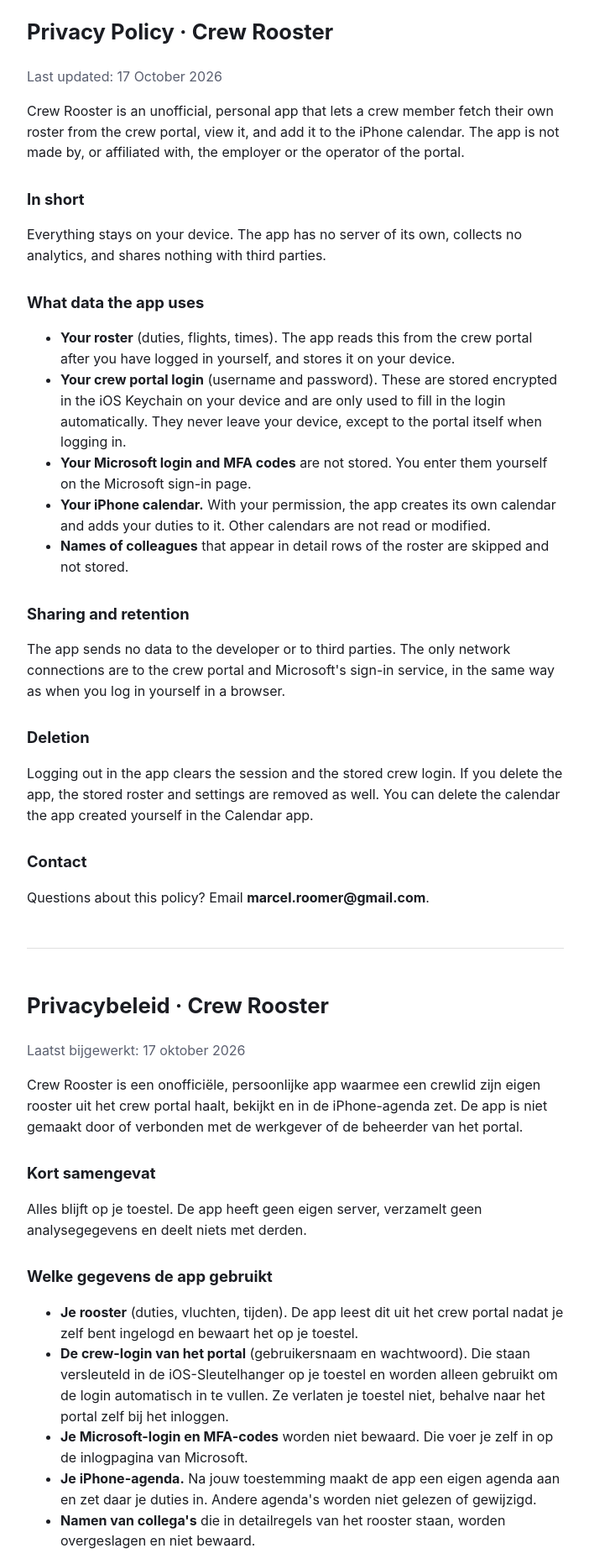
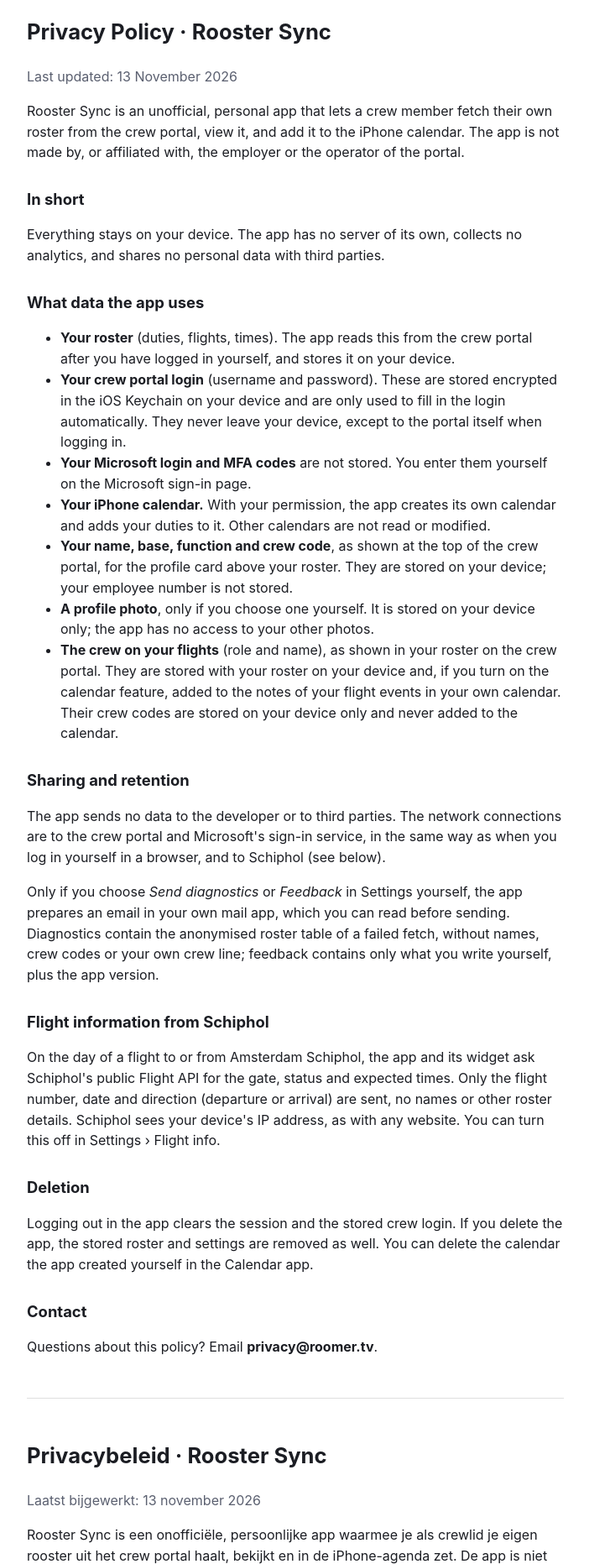
Before and after one commit to djroomer/crew-rooster, a plain HTML site: page index.html in a window 1280 px wide. Shown: the part 60-1923 px from the top of the page at 84% size, without its empty margins (288-990 px from the left). Drawn offline with Linux system fonts and the light colour scheme.

Commit message:
Privacybeleid Rooster Sync 1.1: vluchtinfo Schiphol, widget, diagnose/feedback per mail

```diff
--- a/index.html
+++ b/index.html
@@ -3,7 +3,7 @@
 <head>
 <meta charset="utf-8">
 <meta name="viewport" content="width=device-width, initial-scale=1">
-<title>Privacy Policy / Privacybeleid · Crew Rooster</title>
+<title>Privacy Policy / Privacybeleid · Rooster Sync</title>
 <style>
   body { font: 16px/1.55 -apple-system, system-ui, sans-serif; max-width: 40rem; margin: 2rem auto; padding: 0 1rem; color: #1b1d23; background: #fff; }
   h1 { font-size: 1.6rem; } h2 { font-size: 1.15rem; margin-top: 1.8rem; }
@@ -15,13 +15,13 @@
 <body>
 <nav><a href="#en">English</a><a href="#nl">Nederlands</a></nav>
 <section id="en" lang="en">
-<h1>Privacy Policy · Crew Rooster</h1>
-<p class="muted">Last updated: 17 October 2026</p>
+<h1>Privacy Policy · Rooster Sync</h1>
+<p class="muted">Last updated: 13 November 2026</p>
 
-<p>Crew Rooster is an unofficial, personal app that lets a crew member fetch their own roster from the crew portal, view it, and add it to the iPhone calendar. The app is not made by, or affiliated with, the employer or the operator of the portal.</p>
+<p>Rooster Sync is an unofficial, personal app that lets a crew member fetch their own roster from the crew portal, view it, and add it to the iPhone calendar. The app is not made by, or affiliated with, the employer or the operator of the portal.</p>
 
 <h2>In short</h2>
-<p>Everything stays on your device. The app has no server of its own, collects no analytics, and shares nothing with third parties.</p>
+<p>Everything stays on your device. The app has no server of its own, collects no analytics, and shares no personal data with third parties.</p>
 
 <h2>What data the app uses</h2>
 <ul>
@@ -29,27 +29,35 @@
   <li><strong>Your crew portal login</strong> (username and password). These are stored encrypted in the iOS Keychain on your device and are only used to fill in the login automatically. They never leave your device, except to the portal itself when logging in.</li>
   <li><strong>Your Microsoft login and MFA codes</strong> are not stored. You enter them yourself on the Microsoft sign-in page.</li>
   <li><strong>Your iPhone calendar.</strong> With your permission, the app creates its own calendar and adds your duties to it. Other calendars are not read or modified.</li>
-  <li><strong>Names of colleagues</strong> that appear in detail rows of the roster are skipped and not stored.</li>
+  <li><strong>Your name, base, function and crew code</strong>, as shown at the top of the crew portal, for the profile card above your roster. They are stored on your device; your employee number is not stored.</li>
+  <li><strong>A profile photo</strong>, only if you choose one yourself. It is stored on your device only; the app has no access to your other photos.</li>
+  <li><strong>The crew on your flights</strong> (role and name), as shown in your roster on the crew portal. They are stored with your roster on your device and, if you turn on the calendar feature, added to the notes of your flight events in your own calendar. Their crew codes are stored on your device only and never added to the calendar.</li>
 </ul>
 
 <h2>Sharing and retention</h2>
-<p>The app sends no data to the developer or to third parties. The only network connections are to the crew portal and Microsoft's sign-in service, in the same way as when you log in yourself in a browser.</p>
+<p>The app sends no data to the developer or to third parties. The network connections are to the crew portal and Microsoft's sign-in service, in the same way as when you log in yourself in a browser, and to Schiphol (see below).</p>
+<p>Only if you choose <em>Send diagnostics</em> or <em>Feedback</em> in Settings yourself, the app prepares an email in your own mail app, which you can read before sending. Diagnostics contain the anonymised roster table of a failed fetch, without names, crew codes or your own crew line; feedback contains only what you write yourself, plus the app version.</p>
+
+<h2>Flight information from Schiphol</h2>
+<p>On the day of a flight to or from Amsterdam Schiphol, the app and its widget ask Schiphol's public Flight API for the gate, status and expected times. Only the flight number, date and direction (departure or arrival) are sent, no names or other roster details. Schiphol sees your device's IP address, as with any website. You can turn this off in Settings › Flight info.</p>
 
 <h2>Deletion</h2>
 <p>Logging out in the app clears the session and the stored crew login. If you delete the app, the stored roster and settings are removed as well. You can delete the calendar the app created yourself in the Calendar app.</p>
 
+<div class="contact">
 <h2>Contact</h2>
-<p>Questions about this policy? Email <strong>marcel.roomer@gmail.com</strong>.</p>
+<p>Questions about this policy? Email <strong>privacy@roomer.tv</strong>.</p>
+</div>
 </section>
 <hr>
 <section id="nl" lang="nl">
-<h1>Privacybeleid · Crew Rooster</h1>
-<p class="muted">Laatst bijgewerkt: 17 oktober 2026</p>
+<h1>Privacybeleid · Rooster Sync</h1>
+<p class="muted">Laatst bijgewerkt: 13 november 2026</p>
 
-<p>Crew Rooster is een onofficiële, persoonlijke app waarmee een crewlid zijn eigen rooster uit het crew portal haalt, bekijkt en in de iPhone-agenda zet. De app is niet gemaakt door of verbonden met de werkgever of de beheerder van het portal.</p>
+<p>Rooster Sync is een onofficiële, persoonlijke app waarmee je als crewlid je eigen rooster uit het crew portal haalt, bekijkt en in de iPhone-agenda zet. De app is niet gemaakt door of verbonden met de werkgever of de beheerder van het portal.</p>
 
 <h2>Kort samengevat</h2>
-<p>Alles blijft op je toestel. De app heeft geen eigen server, verzamelt geen analysegegevens en deelt niets met derden.</p>
+<p>Alles blijft op je toestel. De app heeft geen eigen server, verzamelt geen analysegegevens en deelt geen persoonsgegevens met derden.</p>
 
 <h2>Welke gegevens de app gebruikt</h2>
 <ul>
@@ -57,17 +65,25 @@
   <li><strong>De crew-login van het portal</strong> (gebruikersnaam en wachtwoord). Die staan versleuteld in de iOS-Sleutelhanger op je toestel en worden alleen gebruikt om de login automatisch in te vullen. Ze verlaten je toestel niet, behalve naar het portal zelf bij het inloggen.</li>
   <li><strong>Je Microsoft-login en MFA-codes</strong> worden niet bewaard. Die voer je zelf in op de inlogpagina van Microsoft.</li>
   <li><strong>Je iPhone-agenda.</strong> Na jouw toestemming maakt de app een eigen agenda aan en zet daar je duties in. Andere agenda's worden niet gelezen of gewijzigd.</li>
-  <li><strong>Namen van collega's</strong> die in detailregels van het rooster staan, worden overgeslagen en niet bewaard.</li>
+  <li><strong>Je naam, basis, functie en crewcode</strong>, zoals bovenaan het crew portal, voor de profielkaart boven je rooster. Die worden op je toestel bewaard; je personeelsnummer niet.</li>
+  <li><strong>Een profielfoto</strong>, alleen als je die zelf kiest. Die staat alleen op je toestel; de app heeft geen toegang tot je andere foto's.</li>
+  <li><strong>De crew van je vluchten</strong> (functie en naam), zoals die in je rooster op het crew portal staan. Die worden met je rooster op je toestel bewaard en, als je de agenda aanzet, in de notities van je vluchten in je eigen agenda gezet. Hun crewcodes blijven alleen op je toestel en komen nooit in de agenda.</li>
 </ul>
 
 <h2>Delen en bewaren</h2>
-<p>De app stuurt geen gegevens naar de ontwikkelaar of naar derden. De enige netwerkverbindingen zijn die met het crew portal en de inlogdienst van Microsoft, op dezelfde manier als wanneer je zelf in een browser zou inloggen.</p>
+<p>De app stuurt geen gegevens naar de ontwikkelaar of naar derden. De netwerkverbindingen zijn die met het crew portal en de inlogdienst van Microsoft, op dezelfde manier als wanneer je zelf in een browser zou inloggen, en met Schiphol (zie hieronder).</p>
+<p>Alleen als je zelf in Instellingen voor <em>Stuur diagnose</em> of <em>Feedback</em> kiest, zet de app een mail klaar in je eigen mail-app, die je vóór het versturen kunt lezen. Een diagnose bevat de geanonimiseerde roostertabel van een mislukte ophaalactie, zonder namen, crewcodes of je eigen crewregel; feedback bevat alleen wat je zelf schrijft, plus de versie van de app.</p>
+
+<h2>Vluchtinfo van Schiphol</h2>
+<p>Op de dag van een vlucht van of naar Schiphol vragen de app en de widget de gate, status en verwachte tijden op bij de openbare Flight API van Schiphol. Daarbij gaan alleen vluchtnummer, datum en richting (vertrek of aankomst) mee, geen namen of andere roostergegevens. Schiphol ziet het IP-adres van je toestel, zoals bij elke website. Je zet dit uit in Instellingen › Vluchtinfo.</p>
 
 <h2>Verwijderen</h2>
 <p>Uitloggen in de app wist de sessie en de bewaarde crew-login. Verwijder je de app, dan verdwijnen ook het opgeslagen rooster en de instellingen. De agenda die de app heeft aangemaakt kun je zelf verwijderen in de Agenda-app.</p>
 
+<div class="contact">
 <h2>Contact</h2>
-<p>Vragen over dit beleid? Mail naar <strong>marcel.roomer@gmail.com</strong>.</p>
+<p>Vragen over dit beleid? Mail naar <strong>privacy@roomer.tv</strong>.</p>
+</div>
 </section>
 </body>
 </html>
```
Also changed, not shown: privacy.html (+31 -15 lines).
